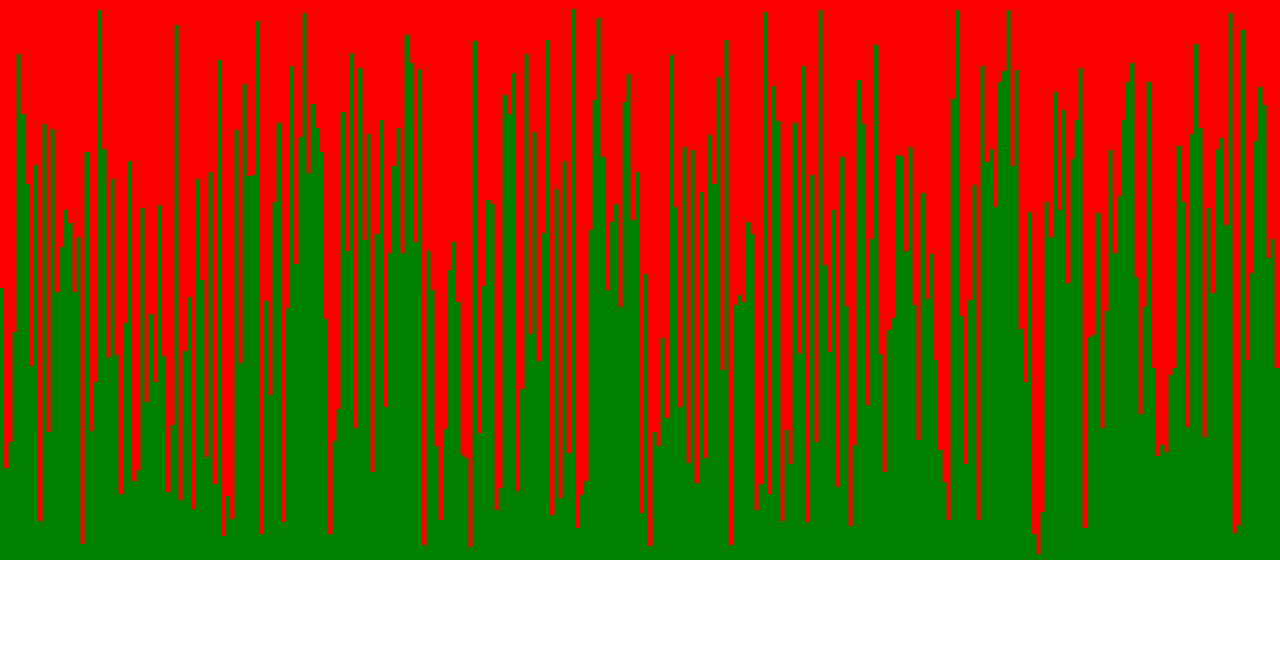
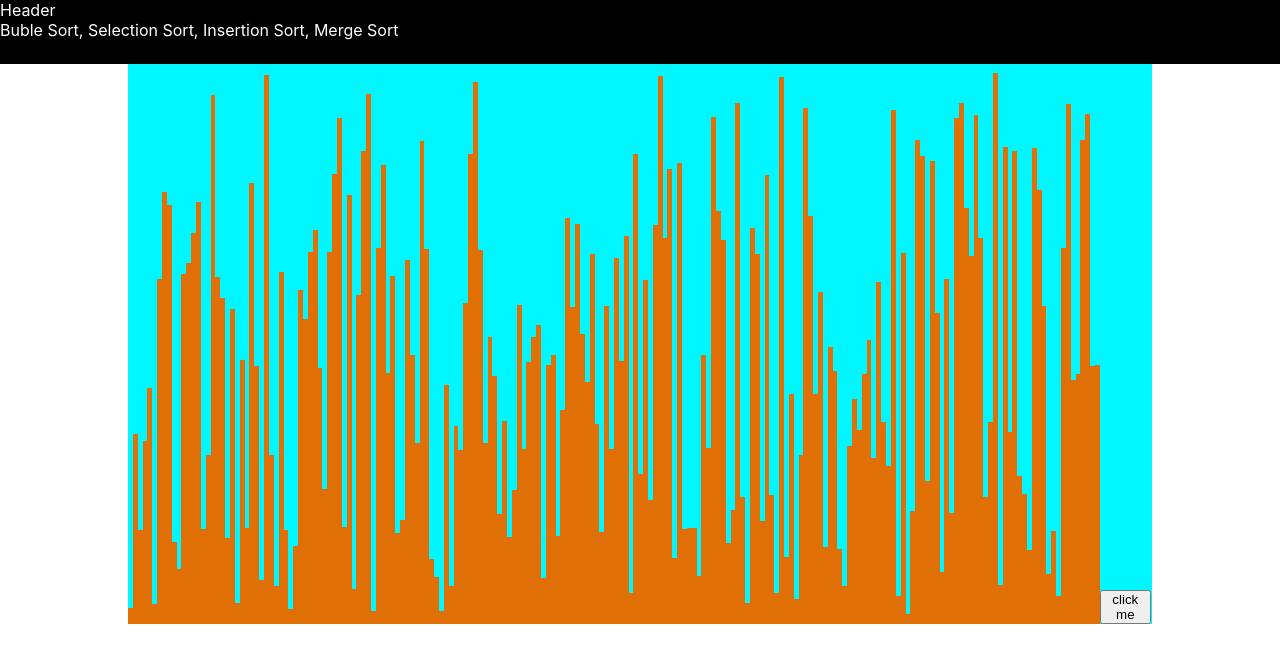
Before and after one commit to hminh2027/Visualizer, a React (Create React App) app: page / in a window 1280 px wide. Shown: the top 662 px of the page. Built offline with nearby package versions, Linux system fonts and the light colour scheme.

Commit message:
new files and merge sort implements

```diff
--- a/src/App.js
+++ b/src/App.js
@@ -1,10 +1,15 @@
 import Visualizer from './components/Visualizer'
+import Header from './components/Header'
+
+import { StateProvider } from './store/store'
 
 function App() {
 
-  return (
+return (
+  <StateProvider>
+    <Header/>
     <Visualizer/>
-  )
-}
+  </StateProvider>
+)}
 
 export default App
--- /dev/null
+++ b/src/algorithms/index.js
@@ -0,0 +1,8 @@
+import { mergeSort } from './mergeSort'
+
+export const getMergeSortAnimations = array => {
+    const animations = []
+    if (array.length <= 1) return array
+    mergeSort(array, 0, array.length - 1, animations)
+    return animations
+}
--- /dev/null
+++ b/src/algorithms/mergeSort.js
@@ -0,0 +1,88 @@
+export const mergeSort = (array, start, end, animations) => {
+    if (start === end) return
+    const middle = Math.floor((start + end) / 2)
+    mergeSort(array, start, middle, animations)
+    mergeSort(array, middle + 1, end, animations)
+    doMerge(array, start, middle, end, animations)
+}
+
+  const doMerge = (array, start, middle, end, animations) => {
+    let k = start
+    let i = start
+    let j = middle + 1
+    let tempArray = []
+
+    while (i <= middle && j <= end) {
+        // Change color
+        animations.push({
+            description: `Comparing columns ${i} and ${j}`,
+            index: [i, j]
+        })
+        // Revert color
+        animations.push({
+            description: `Revert the color of columns ${i} and ${j}`,
+            index: [i, j]
+        })
+        // Overwrite value
+        if (array[i] <= array[j]) {
+            animations.push({
+                description: `Overwrite in ${k} with value: ${array[i]}`,
+                index: [k, array[i]]
+            })
+
+            tempArray[k++] = array[i++]
+        }
+        else {
+            animations.push({
+                description: `Overwrite in ${k} with value: ${array[j]}`,
+                index: [k, array[j]]
+            })
+
+            tempArray[k++] = array[j++]
+        }
+    }
+    // Remain values
+    while (i <= middle) {
+        // Change color
+        animations.push({
+            description: `The remains value: ${i}`,
+            index: [i, i]
+        })
+        // Revert color
+        animations.push({
+            description: `The remains value (Revert color): ${i}`,
+            index: [i, i]
+        })
+        // Overwrite value
+        animations.push({
+            description: `Overwrite in ${k} with value: ${array[i]}`,
+            index: [k, array[i]]
+        })
+
+        tempArray[k++] = array[i++]
+    }
+    // Remain values
+    while (j <= end) {
+        // Change color
+        animations.push({
+            description: `The remains value: ${i}`,
+            index: [j, j]
+        })
+        // Revert color
+        animations.push({
+            description: `The remains value (Revert color): ${i}`,
+            index: [j, j]
+        })
+        // Overwrite value
+        animations.push({
+            description: `Overwrite in ${k} with value: ${array[j]}`,
+            index: [k, array[j]]
+        })
+
+        tempArray[k++] = array[j++]
+    }
+    // Overwrite array with tempArray
+    for (let i = 0; i <= end; i++){
+        if (tempArray[i]) array[i] = tempArray[i]
+    }
+}
--- /dev/null
+++ b/src/components/Header.js
@@ -0,0 +1,17 @@
+import React, { useState } from 'react'
+import Tabs from './Tabs'
+
+import styles from './Header.module.css'
+
+const Header = () => {
+
+
+    return (
+        <div className={styles.container}>
+            Header
+            <Tabs/>
+        </div>
+    )
+}
+
+export default Header
--- /dev/null
+++ b/src/components/Header.module.css
@@ -0,0 +1,5 @@
+.container {
+    height: 8%;
+    background-color: black;
+    color: white;
+}
--- /dev/null
+++ b/src/components/Tabs.js
@@ -0,0 +1,14 @@
+import React, { useState } from 'react'
+
+const Tabs = () => {
+    const [activeTab, setActiveTab] = useState(0)
+    const menuList = ['Buble Sort,  Selection Sort, Insertion Sort, Merge Sort']
+
+    return (
+        <div>
+            {menuList.map(e=>(<div>{e}</div>))}
+        </div>
+    )
+}
+
+export default Tabs
--- a/src/components/Visualizer.js
+++ b/src/components/Visualizer.js
@@ -1,31 +1,64 @@
-import React, { useEffect, useState } from 'react'
+import React, { useContext, useEffect, useState } from 'react'
+import { getMergeSortAnimations } from '../algorithms'
+import { store } from '../store/store'
 
 import styles from './Visualizer.module.css'
 
 const Visualizer = () => {
-    const [array, setArray] = useState([])
-    const [length, setLength] = useState(300)
+    const context = useContext(store)
+    const { dispatch } = context
 
     useEffect(()=>{
+        dispatch({ type: 'UPDATE_ARRAY', payload: newArray(200) })
+
+    }, [context.length, dispatch])
+
+    const newArray = (length) => {
         let tempArray = []
-        for (let i = 0; i < length; i++) {
+        for (let i = 0; i < length; i++)
             tempArray.push(generateRandom(10, 1000))
-        }
-        setArray(tempArray)
 
-    }, [length])
+        return tempArray
+    }
 
     const generateRandom = (min, max) => {
         return Math.floor(Math.random() * (max - min + 1) + min)
     }
 
+    const mergeSort = () => {
+        const animations = getMergeSortAnimations(context.state.array);
+
+        for (let i = 0; i < animations.length; i++) {
+          const arrayBars = document.getElementsByClassName('Visualizer_bar__zgk33');
+          console.log(animations[i].description)
+          const isColorChange = i % 3 !== 2
+          if (isColorChange) {
+            const [barOneIdx, barTwoIdx] = animations[i].index
+            const barOneStyle = arrayBars[barOneIdx].style
+            const barTwoStyle = arrayBars[barTwoIdx].style
+            const color = i % 3 === 0 ? 'red' : 'black'
+            setTimeout(() => {
+              barOneStyle.backgroundColor = color
+              barTwoStyle.backgroundColor = color
+            }, i * 3)
+          } else {
+            setTimeout(() => {
+              const [barOneIdx, newHeight] = animations[i].index
+              const barOneStyle = arrayBars[barOneIdx].style
+              barOneStyle.height = `${newHeight/10}%`
+            }, i * 3)
+          }
+        }
+      }
+
     return (
         <div className={styles.container}>
-            {array.length > 0 && array.map((value, index) => (
+            {context.state.length > 0 && context.state.array.map((value, index) => (
                 <div style={{height: `${value/10}%`}} className={styles.bar} key={index}>
 
                 </div>
             ))}
+            <button onClick={mergeSort}>click me</button>
         </div>
 
     )
--- a/src/components/Visualizer.module.css
+++ b/src/components/Visualizer.module.css
@@ -1,7 +1,8 @@
 .container {
-    width: 100%;
+    width: 80%;
     height: 70%;
-    background-color: red;
+    margin: auto;
+    background-color: rgb(0, 247, 255);
     display: flex;
     align-items: flex-end;
     justify-content: space-around;
@@ -9,5 +10,5 @@
 
 .bar {
     width: 5px;
-    background-color: green;
+    background-color: rgb(224, 111, 5);
 }
--- /dev/null
+++ b/src/store/store.js
@@ -0,0 +1,26 @@
+import React, { useReducer } from 'react'
+
+const initialState = {
+    array: [],
+    length: 100
+}
+const store = React.createContext(initialState)
+const { Provider } = store
+
+const StateProvider = ( { children } ) => {
+    const [state, dispatch] = useReducer((state, action) => {
+
+        switch(action.type) {
+            case 'UPDATE_ARRAY':
+                const newState = {...state, array: action.payload}
+                return newState
+
+            default:
+                throw new Error()
+        }
+    }, initialState)
+
+    return <Provider value={{state, dispatch}}>{children}</Provider>
+  }
+
+  export { store, StateProvider }
```
Also changed, not shown: src/animations/mergeSort.js (added), src/components/GenerateArray.js (added).
